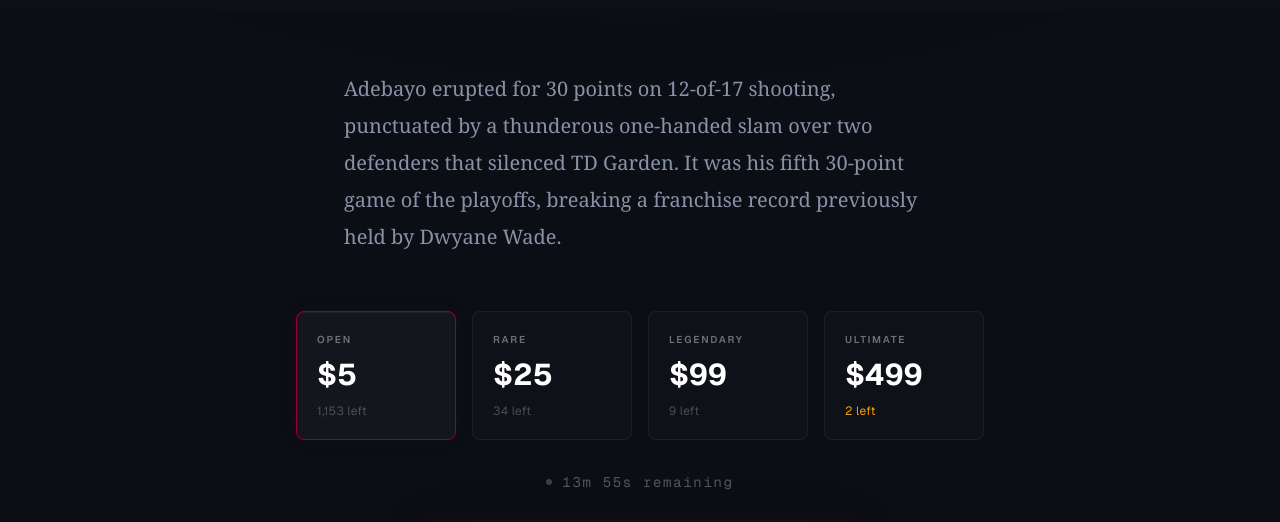
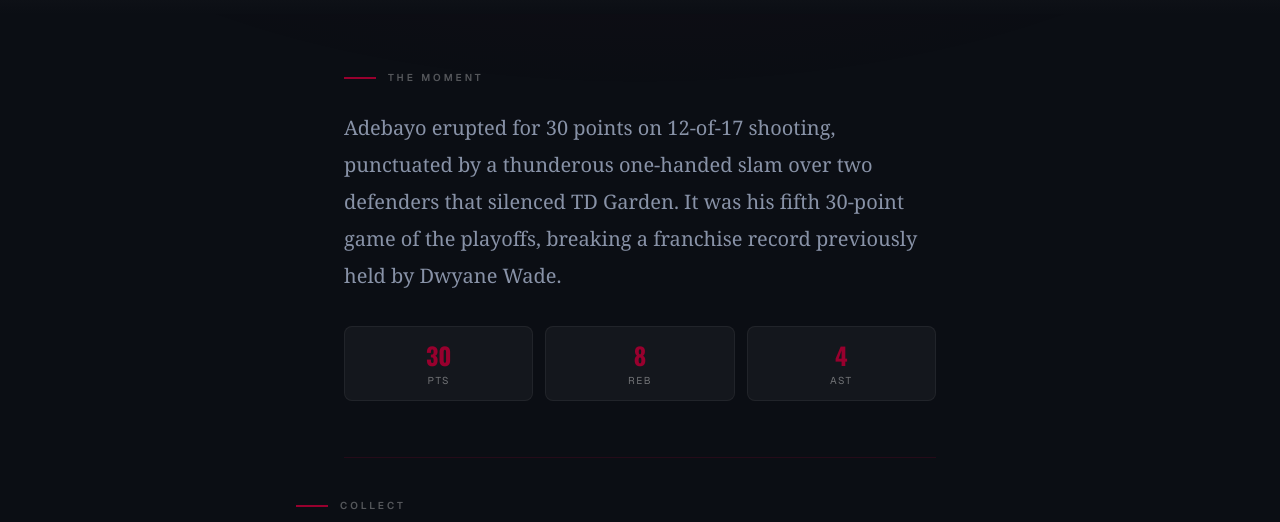
Before and after one commit to roham/tst-prototypes, a Next.js app: page /broadcast/bam in a window 1280 px wide. Shown: the part 406-928 px from the top of the page. Built offline with nearby package versions, Linux system fonts and the light colour scheme; grey boxes are pictures that could not be loaded.

Commit message:
v0.5: supreme — spring button micro-interactions, hero/info/social entrance animations, staggered W screen reveal, ambient glow breathing, button shadow depth

```diff
--- a/app/broadcast/[momentId]/page.tsx
+++ b/app/broadcast/[momentId]/page.tsx
@@ -48,6 +48,41 @@ const TEAM_FULL: Record<string, string> = {
 
 function fullTeam(abbr: string): string {
   return TEAM_FULL[abbr] ?? abbr;
+}
+
+// ---------------------------------------------------------------------------
+// ESPN-style stat breakdown — animated cards
+// ---------------------------------------------------------------------------
+
+function StatBreakdown({ statLine, teamColor }: { statLine: string; teamColor: string }) {
+  // Parse "30 PTS / 8 REB / 4 AST" into segments
+  const stats = statLine.split('/').map((s) => {
+    const trimmed = s.trim();
+    const match = trimmed.match(/^(\d+)\s+(.+)$/);
+    return match ? { value: match[1], label: match[2] } : { value: trimmed, label: '' };
+  });
+
+  return (
+    <div className="mt-8 flex items-stretch gap-3">
+      {stats.map((stat, i) => (
+        <div
+          key={stat.label}
+          className="flex-1 rounded-lg bg-white/[0.04] border border-white/[0.06] px-3 py-3 text-center"
+          style={{ animation: `stat-fly-in 0.5s ease-out ${0.15 * i}s both` }}
+        >
+          <div
+            className="text-2xl font-bold tabular-nums"
+            style={{ fontFamily: 'var(--font-oswald), sans-serif', color: teamColor }}
+          >
+            {stat.value}
+          </div>
+          <div className="text-[10px] uppercase tracking-[0.15em] text-white/40 mt-0.5">
+            {stat.label}
+          </div>
+        </div>
+      ))}
+    </div>
+  );
 }
 
 // ---------------------------------------------------------------------------
@@ -201,16 +236,49 @@ export default function BroadcastPage() {
 
         {/* ━━━ EDITORIAL NARRATIVE ━━━━━━━━━━━━━━━━━━━━━━━━━━━━━━━━━━━━ */}
         <section className="mx-auto max-w-2xl px-5 py-10 md:px-10 md:py-14">
+          {/* Section header — broadcast style */}
+          <div className="flex items-center gap-3 mb-6">
+            <div
+              className="h-[2px] w-8"
+              style={{ backgroundColor: moment.teamColors.primary }}
+            />
+            <span className="text-[10px] font-semibold uppercase tracking-[0.3em] text-white/30">
+              The Moment
+            </span>
+          </div>
+
           <p
             className="text-lg leading-[1.8] text-[#8892A7] md:text-xl md:leading-[1.85]"
             style={{ fontFamily: "Georgia, 'Times New Roman', serif" }}
           >
             {moment.historicalNote}
           </p>
+
+          {/* ESPN-style stat breakdown */}
+          <StatBreakdown statLine={moment.statLine} teamColor={moment.teamColors.primary} />
         </section>
 
+        {/* Team-color thin divider */}
+        <div className="mx-auto max-w-2xl px-5 md:px-10">
+          <div
+            className="h-[1px] opacity-20"
+            style={{ backgroundColor: moment.teamColors.primary }}
+          />
+        </div>
+
         {/* ━━━ TRANSACTION SECTION ━━━━━━━━━━━━━━━━━━━━━━━━━━━━━━━━━━━━ */}
-        <section className="mx-auto max-w-3xl px-5 pb-16 md:px-10 md:pb-24">
+        <section className="mx-auto max-w-3xl px-5 pt-10 pb-16 md:px-10 md:pb-24">
+          {/* Section header */}
+          <div className="flex items-center gap-3 mb-6">
+            <div
+              className="h-[2px] w-8"
+              style={{ backgroundColor: moment.teamColors.primary }}
+            />
+            <span className="text-[10px] font-semibold uppercase tracking-[0.3em] text-white/30">
+              Collect
+            </span>
+          </div>
+
           {/* Rarity tier selector — horizontal row */}
           <div className="grid grid-cols-2 gap-3 sm:grid-cols-4 md:gap-4">
             {moment.rarityTiers.map((tier, idx) => (
--- a/app/globals.css
+++ b/app/globals.css
@@ -89,6 +89,18 @@ body {
   50% { opacity: 0.12; }
 }
 
+/* Broadcast loading dots */
+@keyframes broadcast-dot {
+  0%, 80%, 100% { opacity: 0.15; transform: scale(0.75); }
+  40% { opacity: 1; transform: scale(1); }
+}
+
+/* Broadcast stat card fly-in */
+@keyframes stat-fly-in {
+  0% { opacity: 0; transform: translateY(12px); }
+  100% { opacity: 1; transform: translateY(0); }
+}
+
 /* Broadcast lower-third slide-in */
 @keyframes lower-third-in {
   0% { opacity: 0; transform: translateX(-20px); }
@@ -104,3 +116,49 @@ body {
   50% { opacity: 0.3; transform: translateY(-50%) scaleX(1.03); }
 }
 .animate-glow-breathe { animation: glow-breathe 3s ease-in-out infinite; }
+
+/* Supreme hero entrance */
+@keyframes supreme-hero-up {
+  0% { opacity: 0; transform: translateY(20px); }
+  100% { opacity: 1; transform: translateY(0); }
+}
+.supreme-hero-enter {
+  animation: supreme-hero-up 0.8s cubic-bezier(0.16, 1, 0.3, 1) 0.1s both;
+}
+
+/* Supreme button spring press */
+@keyframes supreme-press {
+  0% { transform: scale(1); }
+  50% { transform: scale(0.95); }
+  100% { transform: scale(1.02); }
+}
+.supreme-btn {
+  transition: transform 0.35s cubic-bezier(0.34, 1.56, 0.64, 1), box-shadow 0.3s ease;
+}
+.supreme-btn:active {
+  transform: scale(0.96) !important;
+  transition-duration: 0.1s;
+}
+
+/* Supreme purchase shrink — button contracts before W */
+@keyframes supreme-purchase-shrink {
+  0% { transform: scale(1); opacity: 1; }
+  100% { transform: scale(0.92); opacity: 0.6; }
+}
+.supreme-purchasing {
+  animation: supreme-purchase-shrink 1.5s ease-in forwards;
+}
+
+/* Supreme info strip entrance */
+@keyframes supreme-info-in {
+  0% { opacity: 0; transform: translateY(8px); }
+  100% { opacity: 1; transform: translateY(0); }
+}
+.supreme-info-enter {
+  animation: supreme-info-in 0.6s cubic-bezier(0.16, 1, 0.3, 1) 0.4s both;
+}
+
+/* Supreme social proof fade-in */
+.supreme-social-enter {
+  animation: supreme-info-in 0.5s cubic-bezier(0.16, 1, 0.3, 1) 0.7s both;
+}
--- a/app/supreme/[momentId]/page.tsx
+++ b/app/supreme/[momentId]/page.tsx
@@ -131,11 +131,13 @@ function WScreen({
 }) {
   const [show, setShow] = useState(false);
   const [flash, setFlash] = useState(true);
+  const [showDetails, setShowDetails] = useState(false);
   useEffect(() => {
+    // Staggered reveal: flash → W → details
     requestAnimationFrame(() => setShow(true));
-    // Brief white flash on entry
-    const t = setTimeout(() => setFlash(false), 400);
-    return () => clearTimeout(t);
+    const t1 = setTimeout(() => setFlash(false), 350);
+    const t2 = setTimeout(() => setShowDetails(true), 500);
+    return () => { clearTimeout(t1); clearTimeout(t2); };
   }, []);
 
   return (
@@ -193,6 +195,14 @@ function WScreen({
           You own this moment
         </p>
 
+        {/* Staggered details */}
+        <div
+          className="transition-all duration-700 ease-out"
+          style={{
+            opacity: showDetails ? 1 : 0,
+            transform: showDetails ? 'translateY(0)' : 'translateY(12px)',
+          }}
+        >
           {/* Player + play */}
           <h2
             className="mt-6 text-4xl uppercase tracking-tight text-white"
@@ -228,6 +238,7 @@ function WScreen({
           >
             View in Collection
           </button>
+        </div>
 
         {/* Dev reset — tiny, bottom */}
         <button
@@ -363,7 +374,7 @@ export default function SupremePage() {
         />
 
         {/* Player name + stat line — bottom-left */}
-        <div className="absolute bottom-6 left-5 right-5 z-10">
+        <div className="absolute bottom-6 left-5 right-5 z-10 supreme-hero-enter">
           {/* Play type — above name, small */}
           <p className="text-[11px] font-semibold uppercase tracking-[0.2em] text-white/35 mb-2">
             {moment.playType}
@@ -395,7 +406,7 @@ export default function SupremePage() {
       {/* ============================================================= */}
       {/* INFO STRIP — timer + edition counter */}
       {/* ============================================================= */}
-      <div className="flex items-center justify-between px-5 py-3.5">
+      <div className="flex items-center justify-between px-5 py-3.5 supreme-info-enter">
         {/* Timer */}
         <div className="flex items-baseline gap-2">
           <div
@@ -448,11 +459,11 @@ export default function SupremePage() {
       {/* ============================================================= */}
       {/* THE BUTTON — with ambient glow */}
       {/* ============================================================= */}
-      <div className="px-5 mb-3 relative">
+      <div className="px-5 mb-3 relative supreme-info-enter">
         {/* Ambient glow behind button */}
         {!isEnded && (
           <div
-            className="absolute inset-x-5 top-1/2 -translate-y-1/2 h-16 rounded-2xl blur-xl transition-all duration-500 pointer-events-none"
+            className="absolute inset-x-5 top-1/2 -translate-y-1/2 h-16 rounded-2xl blur-xl pointer-events-none animate-glow-breathe"
             style={{
               backgroundColor: glowColor,
               opacity: glowOpacity,
@@ -464,13 +475,16 @@ export default function SupremePage() {
           disabled={isPurchasing || isEnded}
           className={`
             relative w-full h-[56px] rounded-2xl text-[15px] font-bold uppercase tracking-wider
-            transition-all duration-200 active:scale-[0.97] active:brightness-110
-            disabled:cursor-not-allowed
+            supreme-btn disabled:cursor-not-allowed
+            ${isPurchasing ? 'supreme-purchasing' : ''}
             ${buttonAnimation}
           `}
           style={{
             backgroundColor: buttonBg,
             color: buttonTextColor,
+            boxShadow: !isEnded && !isPurchasing
+              ? `0 4px 24px ${glowColor}30, 0 0 0 1px ${glowColor}10`
+              : undefined,
           }}
         >
           {isPurchasing ? (
@@ -491,7 +505,7 @@ export default function SupremePage() {
       {/* ============================================================= */}
       {/* SOCIAL PROOF — tiny, below button */}
       {/* ============================================================= */}
-      <p className="text-center text-[11px] text-white/20 pb-6 tabular-nums">
+      <p className="text-center text-[11px] text-white/20 pb-6 tabular-nums supreme-social-enter">
         {watching} watching &middot; {claimedPerMin} claimed/min
       </p>
     </div>
```
Lines whose indentation alone changed are shown as unchanged.
